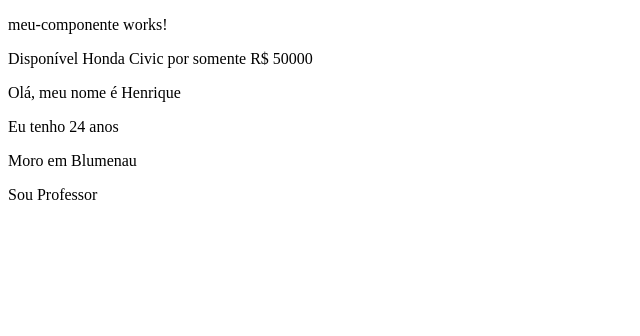
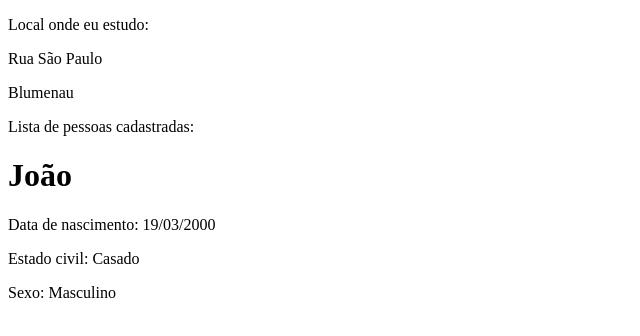
Before and after one commit to HenriqueDelegrego/exemplo-angular, an Angular app: page / in a window 1280 px wide. Shown: the top 336 px of the page, without its empty margins (0-640 px from the left). Built offline with nearby package versions, Linux system fonts and the light colour scheme.

Commit message:
cria componente pessoa

```diff
--- a/src/app/app.html
+++ b/src/app/app.html
@@ -1,8 +1,5 @@
+<app-endereco-component></app-endereco-component>
 
-<app-meu-componente></app-meu-componente>
-
-<app-valores></app-valores>
-
-<app-introducao></app-introducao>
+<app-pessoa-component></app-pessoa-component>
 
 <router-outlet />
--- a/src/app/app.ts
+++ b/src/app/app.ts
@@ -1,12 +1,13 @@
 import { Component, signal } from '@angular/core';
 import { RouterOutlet } from '@angular/router';
 import { MeuComponente } from './meu-componente/meu-componente';
-import { Valores } from "./valores/valores";
 import { Introducao } from "./introducao/introducao";
+import { EnderecoComponent } from "./endereco-component/endereco-component";
+import { PessoaComponent } from "./pessoa-component/pessoa-component";
 
 @Component({
   selector: 'app-root',
-  imports: [RouterOutlet, MeuComponente, Valores, Introducao],
+  imports: [RouterOutlet, MeuComponente, Introducao, EnderecoComponent, PessoaComponent],
   templateUrl: './app.html',
   styleUrl: './app.css'
 })
--- /dev/null
+++ b/src/app/pessoa-component/pessoa-component.html
@@ -0,0 +1,5 @@
+<p>Lista de pessoas cadastradas:</p>
+<h1>{{pessoa1.nome}}</h1>
+<p>Data de nascimento: {{pessoa1.dataNascimento}}</p>
+<p>Estado civil: {{pessoa1.estadoCivil}}</p>
+<p>Sexo: {{pessoa1.sexo}}</p>
--- /dev/null
+++ b/src/app/pessoa-component/pessoa-component.ts
@@ -0,0 +1,28 @@
+import { Component } from '@angular/core';
+import { Pessoa } from './pessoa';
+
+@Component({
+  selector: 'app-pessoa-component',
+  imports: [],
+  templateUrl: './pessoa-component.html',
+  styleUrl: './pessoa-component.css',
+})
+export class PessoaComponent {
+
+  pessoa1: Pessoa = {
+    nome: 'João',
+    sexo: 'Masculino',
+    dataNascimento: '19/03/2000',
+    estadoCivil: 'Casado'
+  };
+
+  pessoa2: Pessoa = {
+    nome: 'Ana',
+    sexo: 'Feminino',
+    dataNascimento: '25/09/2004',
+    estadoCivil: 'Solteiro'
+  };
+
+
+
+}
--- /dev/null
+++ b/src/app/pessoa-component/pessoa.ts
@@ -0,0 +1,8 @@
+export interface Pessoa {
+
+    nome: string;
+    sexo: string;
+    dataNascimento: string;
+    estadoCivil: string;
+
+}
```
Also changed, not shown: src/app/pessoa-component/pessoa-component.css (added), 1 other file (tests, documents, lock files or other folders).
